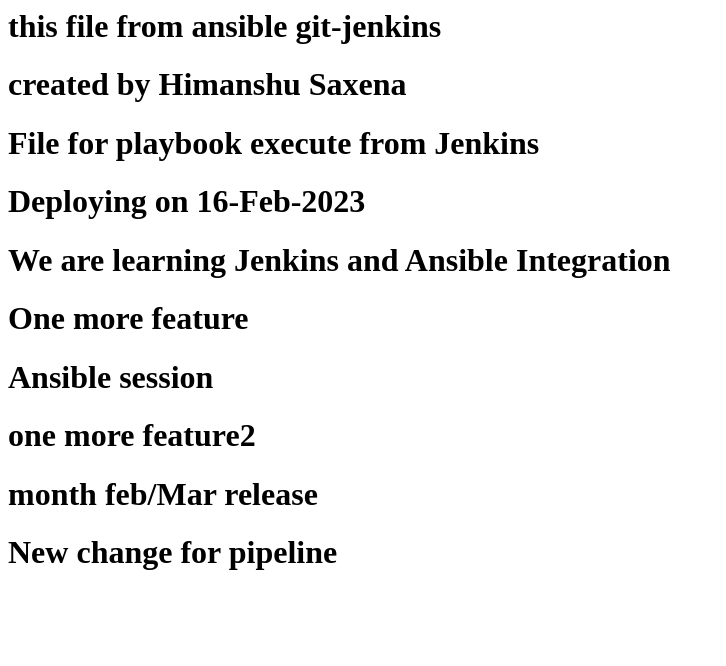
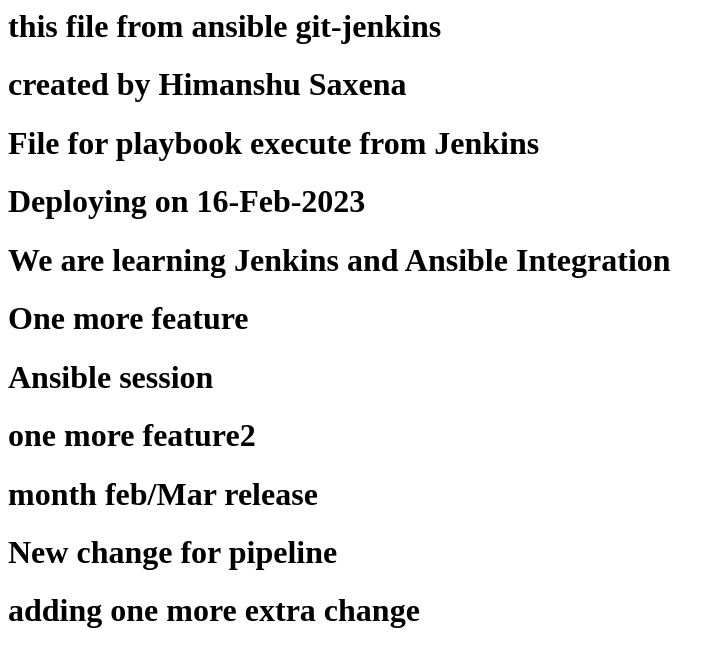
Before and after one commit to ExploringHitHub/myansible, a plain HTML site: page index.html in a window 1280 px wide. Shown: the whole page, without its empty margins (0-726 px from the left). Drawn offline with Linux system fonts and the light colour scheme.

Commit message:
Update index.html

```diff
--- a/index.html
+++ b/index.html
@@ -8,3 +8,4 @@
 <h1>one more feature2</h1>
 <h1>month feb/Mar release</h1>
 <h1>New change for pipeline</h1>
+<h1>adding one more extra change</h1>
```
